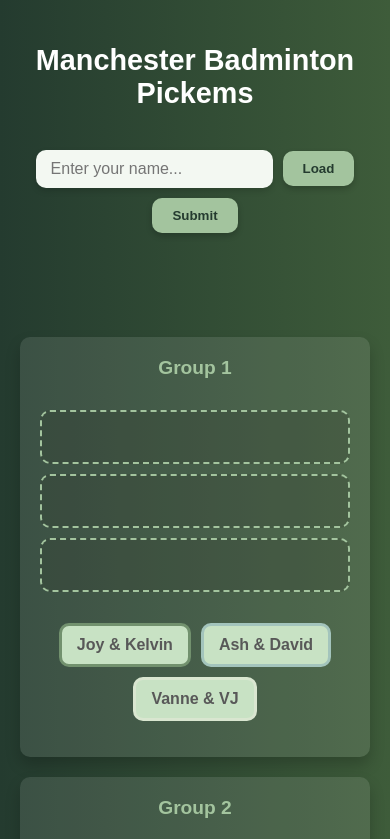
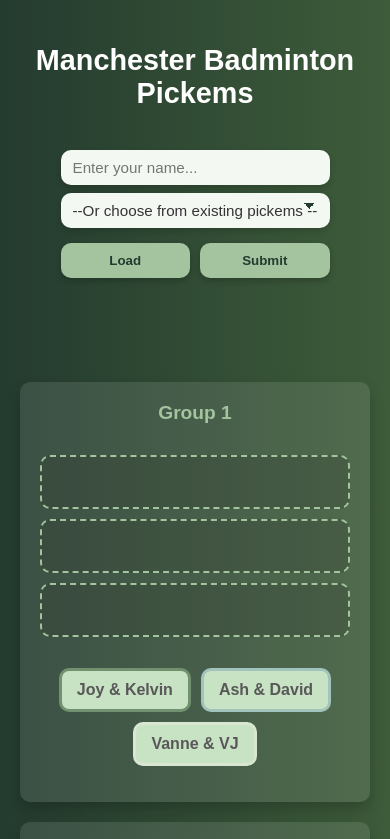
Before and after one commit to rk1274/badminton-pickems, a website: page index.html in a window 390 px wide. Shown: the top 839 px of the page. Drawn offline with nearby package versions, Linux system fonts and the light colour scheme; no server answers.

Commit message:
Improve look of selection boxes

```diff
--- a/index.html
+++ b/index.html
@@ -10,10 +10,17 @@
     <h2>Manchester Badminton Pickems</h2>
 
     <div class="controls">
-        <input id="username" list="usernames" placeholder="Enter your name..." />
-        <datalist id="usernames"></datalist>
+      <div class="username-input">
+        <input id="username" type="text" placeholder="Enter your name..." />
+        <select id="usernameSelect">
+          <option value="">--Or choose from existing pickems --</option>
+        </select>
+      </div>
+
+      <div class="button-group">
         <button id="load-btn">Load</button>
         <button id="submit-btn">Submit</button>
+      </div>
     </div>
     <div id="message" class="message"></div>
 
--- a/script.js
+++ b/script.js
@@ -249,23 +249,36 @@ submitBtn.addEventListener("click", async () => {
 
 async function loadUsernames() {
   try {
-    const res = await fetch("/.netlify/functions/get-all-usernames"); // you'll create this endpoint
+    const res = await fetch("/.netlify/functions/get-all-usernames");
     if (!res.ok) return;
-    const usernames = await res.json(); // expects ["Alice", "Bob", "Charlie"]
+    const usernames = await res.json();
 
-    console.log("Usernames loaded:", usernames);
-
-    const datalist = document.getElementById("usernames");
-    datalist.innerHTML = ""; // clear old options
+    const usernameSelect = document.getElementById("usernameSelect");
+    usernameSelect.innerHTML = '<option value="">-- Or choose from existing pickems --</option>';
 
     usernames.forEach((name) => {
       const option = document.createElement("option");
       option.value = name;
-      datalist.appendChild(option);
+      option.textContent = name;
+      usernameSelect.appendChild(option);
     });
   } catch (err) {
     console.error("Error loading usernames:", err);
   }
+}
+
+const usernameSelect = document.getElementById("usernameSelect"); // ID for your <select>
+
+// Reset dropdown if user starts typing
+usernameInput.addEventListener("input", () => {
+  if (usernameSelect) usernameSelect.selectedIndex = 0;
+});
+
+// Update input if user picks from dropdown
+if (usernameSelect) {
+  usernameSelect.addEventListener("change", (e) => {
+    usernameInput.value = e.target.value;
+  });
 }
 
 // Load usernames when page loads
--- a/style.css
+++ b/style.css
@@ -89,7 +89,7 @@ h2 {
     background: #c8e2c4;
     color: #585858;
     border-radius: 10px;
-    border: 3px solid transparent; /* Make border invisible */
+    border: 3px solid transparent;
     font-weight: bold;
     cursor: grab;
     transition: transform 0.2s, background 0.2s;
@@ -117,22 +117,70 @@ h2 {
     margin-bottom: 20px;
 }
 
-#username {
+/* -------------------- Username Input + Dropdown -------------------- */
+.username-input {
+    position: relative;
+    display: flex;
+    flex-direction: column;
+    align-items: stretch;
+    gap: 8px;
+    width: 100%;
+    max-width: 320px;
+    margin: 0 auto;
+}
+
+.username-input input {
     padding: 10px 15px;
+    font-size: 1em;
     border: none;
     border-radius: 10px;
-    font-size: 1em;
     font-family: 'Poppins', sans-serif;
     background: #f3f8f2;
     color: #333;
-    min-width: 200px;
     box-shadow: 0 3px 6px rgba(0, 0, 0, 0.15);
     transition: all 0.2s ease;
 }
 
-#username:focus {
+.username-input input:focus {
     outline: none;
     box-shadow: 0 0 0 3px #a3c49e, 0 3px 6px rgba(0, 0, 0, 0.2);
+}
+
+/* Match select styling to input */
+.username-input select {
+    padding: 10px 15px;
+    font-size: 1em;
+    border: none;
+    border-radius: 10px;
+    font-family: 'Poppins', sans-serif;
+    background: #f3f8f2;
+    color: #333;
+    box-shadow: 0 3px 6px rgba(0, 0, 0, 0.15);
+    transition: all 0.2s ease;
+    appearance: none;
+    -webkit-appearance: none;
+    -moz-appearance: none;
+    cursor: pointer;
+    background-image: linear-gradient(45deg, transparent 50%, #243B2F 50%),
+                      linear-gradient(135deg, #243B2F 50%, transparent 50%);
+    background-position: calc(100% - 20px) calc(50% - 4px), calc(100% - 15px) calc(50% - 4px);
+    background-size: 6px 6px, 6px 6px;
+    background-repeat: no-repeat;
+}
+
+.username-input select:hover {
+    background-color: #e7efe6;
+}
+
+.username-input select:focus {
+    outline: none;
+    box-shadow: 0 0 0 3px #a3c49e, 0 3px 6px rgba(0, 0, 0, 0.2);
+}
+
+.username-input option {
+    background: #f3f8f2;
+    color: #333;
+    font-family: 'Poppins', sans-serif;
 }
 
 /* -------------------- Buttons -------------------- */
@@ -183,3 +231,43 @@ button:active {
 .message.info {
     color: #a3c49e;
 }
+
+/* -------------------- Mobile Tweaks -------------------- */
+@media (max-width: 600px) {
+    .username-input input,
+    .username-input select {
+        font-size: 0.95em;
+        padding: 9px 12px;
+    }
+}
+
+
+/* -------------------- Buttons Group -------------------- */
+.button-group {
+  display: flex;
+  gap: 10px;
+  justify-content: center;
+  align-items: center;
+}
+
+.button-group button {
+  flex: 1;
+  min-width: 100px;
+}
+
+/* Keep layout clean on mobile */
+@media (max-width: 600px) {
+  .controls {
+    flex-direction: column;
+    gap: 15px;
+  }
+
+  .button-group {
+    width: 100%;
+    justify-content: space-between;
+  }
+
+  .button-group button {
+    flex: 1;
+  }
+}
```
